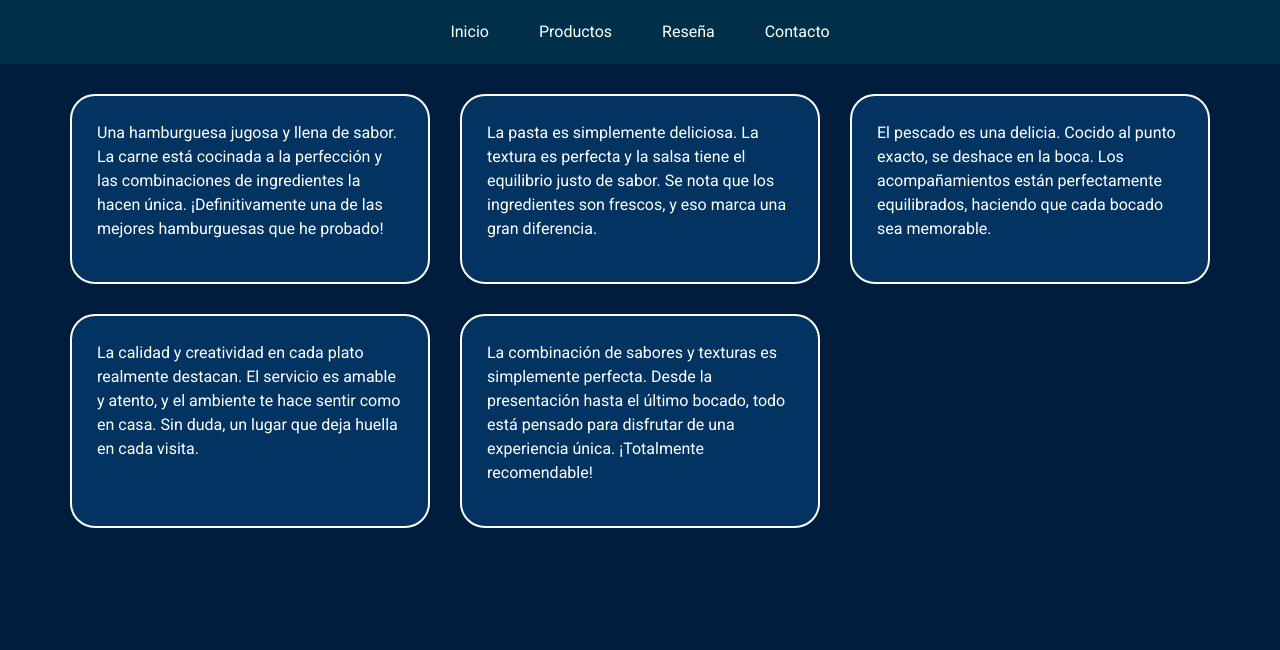
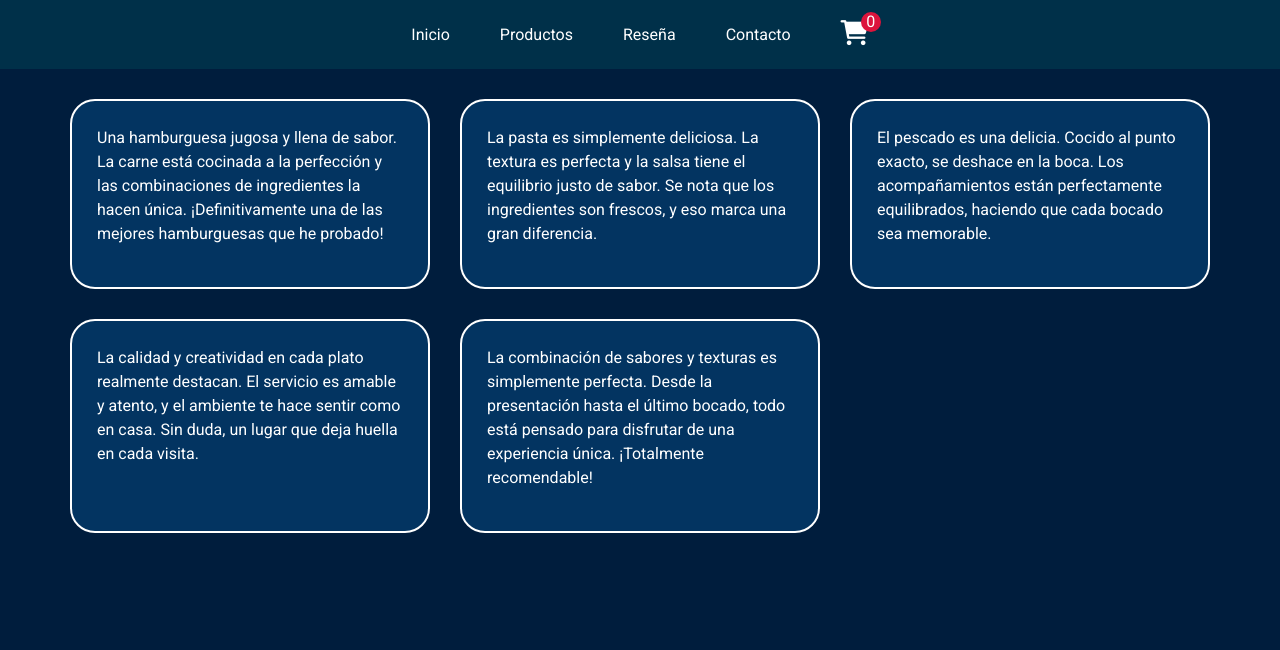
Before and after one commit to Francary/Store-V1-Talento-Tech, a plain HTML site: page pages/reseña.html in a window 1280 px wide. Shown: the top 650 px of the page. Drawn offline with nearby package versions, Linux system fonts and the light colour scheme; no server answers.

Commit message:
Agregar Icono Cart a las vista Reseña y Contacto

```diff
--- a/pages/reseña.html
+++ b/pages/reseña.html
@@ -29,6 +29,10 @@
                 </a>
                 <a href="/pages/formulario.html">
                     <li>Contacto</li>
+                </a>
+                <a href="/pages/cart.html">
+                    <i class=" fab fa-solid fa-cart-shopping"></i>
+                    <span id="contador" class="contador"></span>
                 </a>
             </ul>
         </nav>
@@ -89,7 +93,9 @@
     </footer>
 
 
-<!-- Vincular Bootstrap Script -->
+<script src="/javascript/cart.js"></script>
+<script src="/javascript/api.js"></script>
+    <!-- Vincular Bootstrap Script -->
 <script src="https://cdn.jsdelivr.net/npm/bootstrap@5.3.3/dist/js/bootstrap.bundle.min.js" integrity="sha384-YvpcrYf0tY3lHB60NNkmXc5s9fDVZLESaAA55NDzOxhy9GkcIdslK1eN7N6jIeHz"crossorigin="anonymous"></script>
 </body>
 </html>
```
Also changed, not shown: pages/formulario.html (+7 -1 lines).
